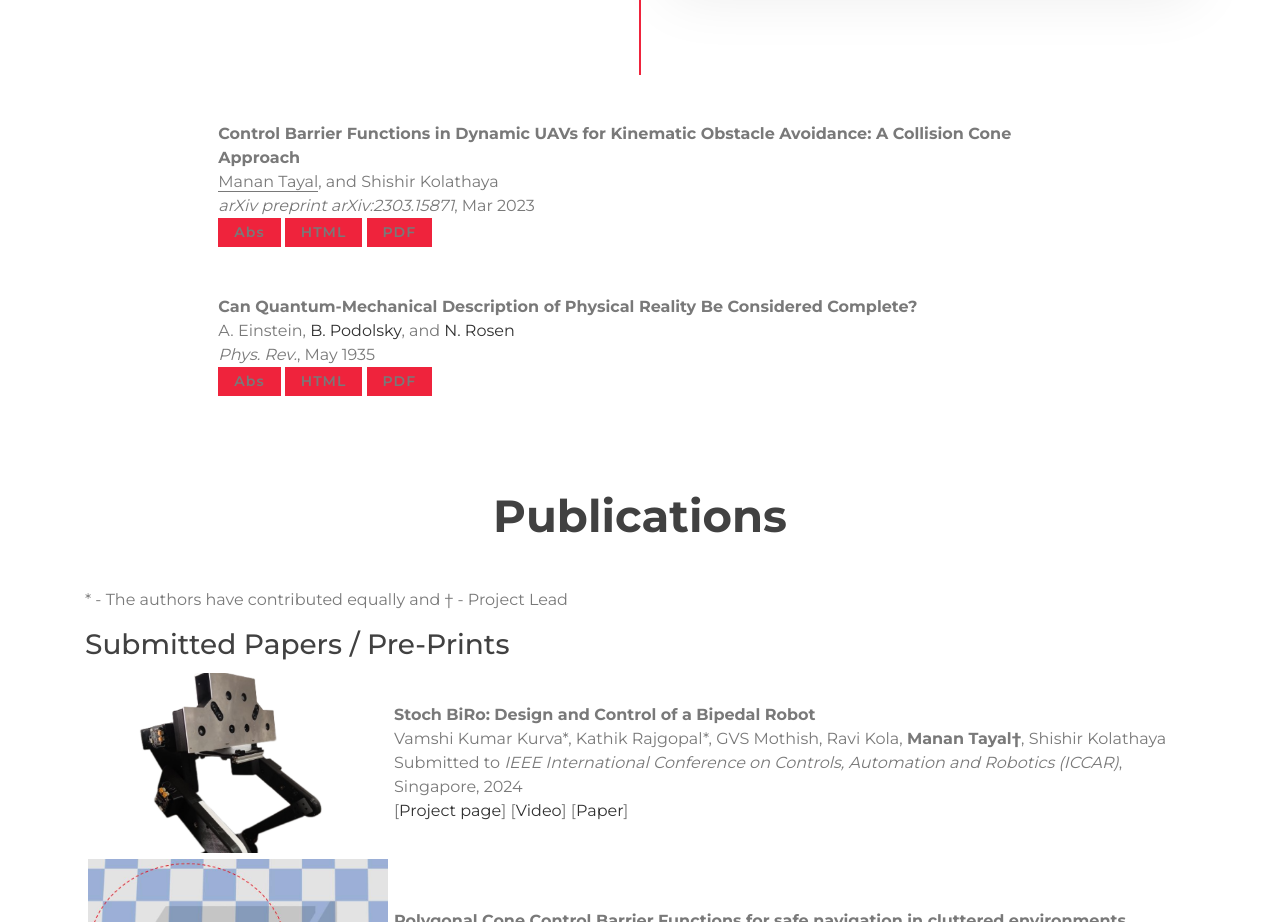
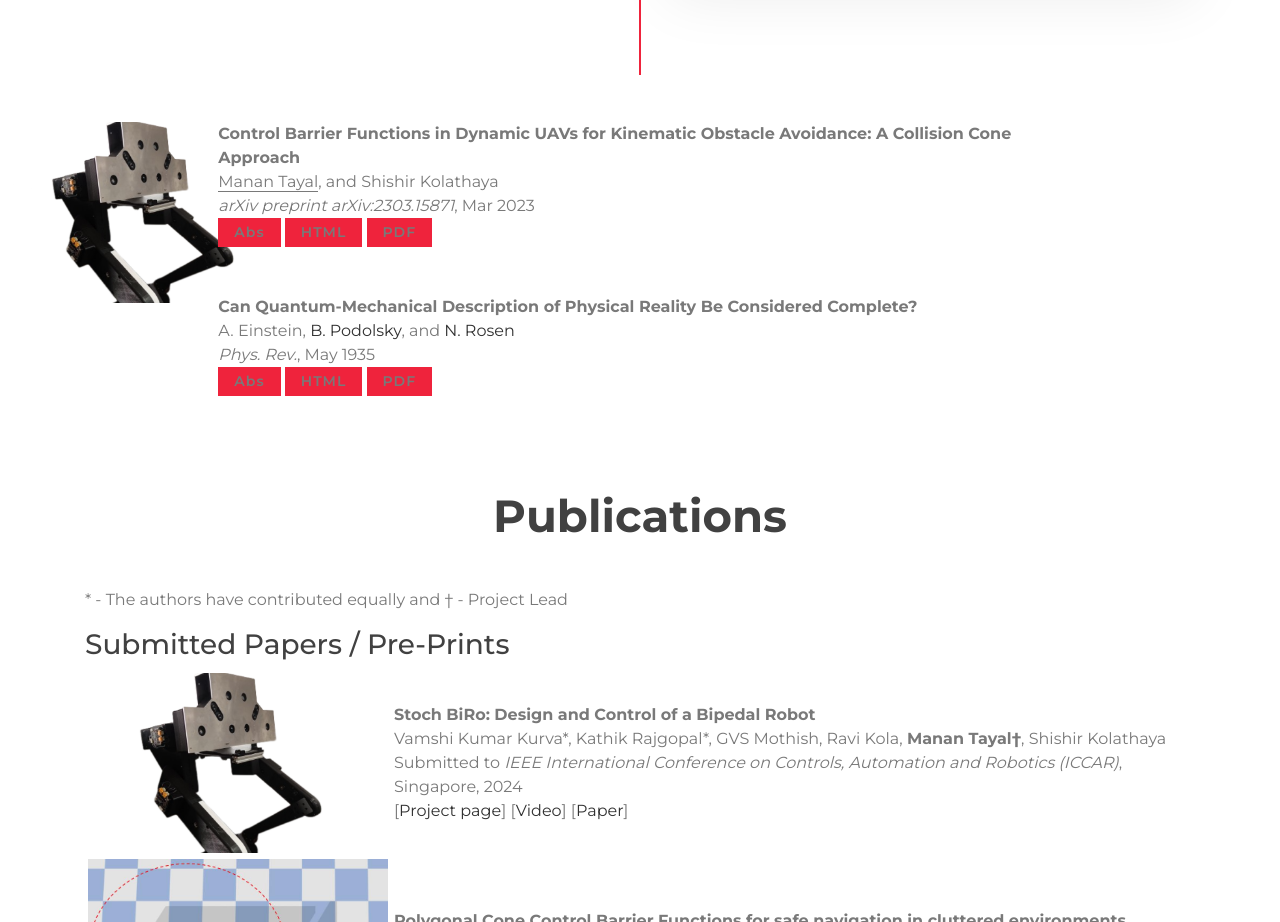
Before and after one commit to tayalmanan28/Manan-Tayal, a plain HTML site: page research.html in a window 1280 px wide. Shown: the part 1356-2278 px from the top of the page. Drawn offline with nearby package versions, Linux system fonts and the light colour scheme.

Commit message:
Update research.html

```diff
--- a/research.html
+++ b/research.html
@@ -191,7 +191,9 @@
             <ol class="bibliography">
                 <li> <div class="row">
                     <div class="col-sm-2 abbr">
-                        <abbr class="badge"><a href="https://journals.aps.org/" rel="external nofollow noopener" target="_blank">PhysRev</a></abbr>
+                        <div class="timeline-item left wow slideInLeft" data-wow-delay="0.1s">
+                            <a href="https://tayalmanan28.github.io/Stoch-BiRo/"><img style="vertical-align:middle" src="img/stoch_biro.png"  width="300" height="inherit" border="1px" alt="" /></a>
+                        </div>
                     </div>
                     <div id="c3bf-uav" class="col-sm-8">
                         <div class="title">Control Barrier Functions in Dynamic UAVs for Kinematic Obstacle Avoidance: A Collision Cone Approach</div> <div class="author"> <em>Manan Tayal</em>,&nbsp;and&nbsp;Shishir Kolathaya</div>
```
